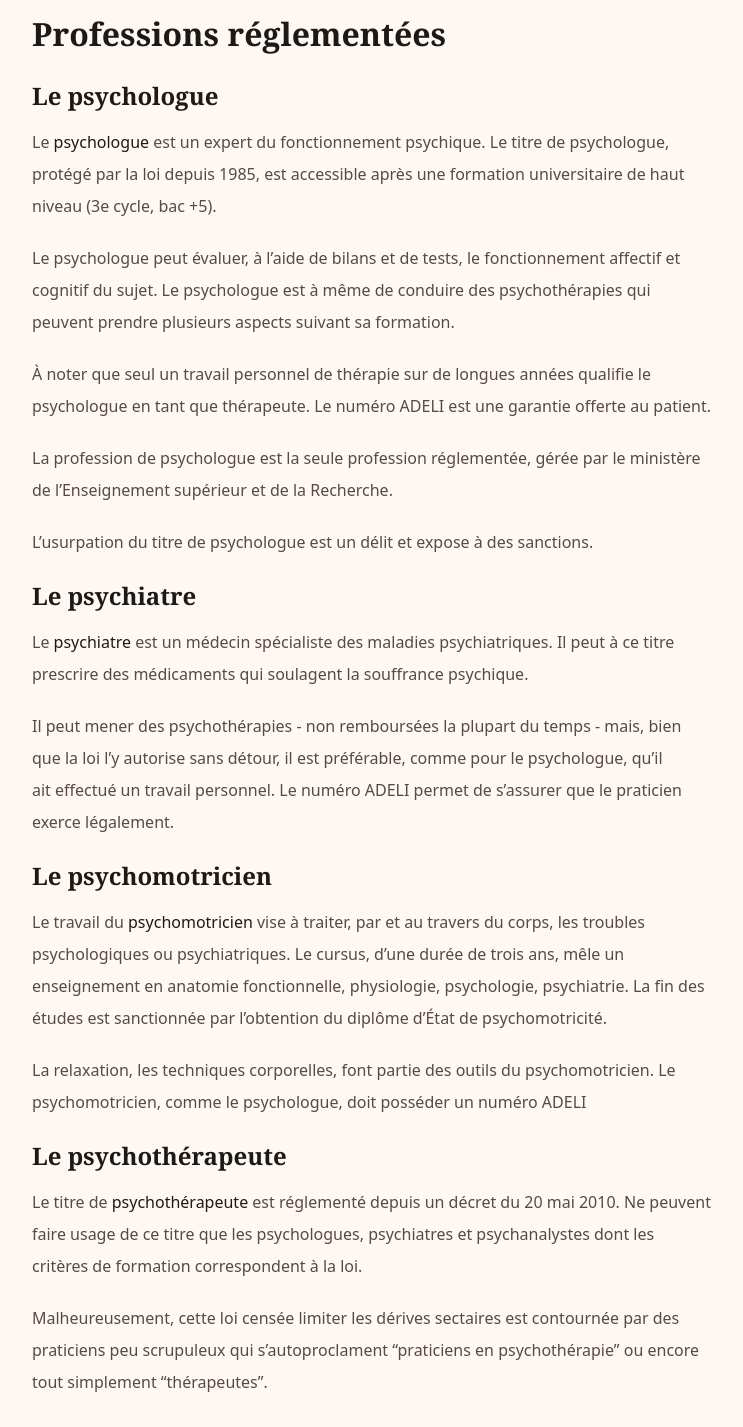
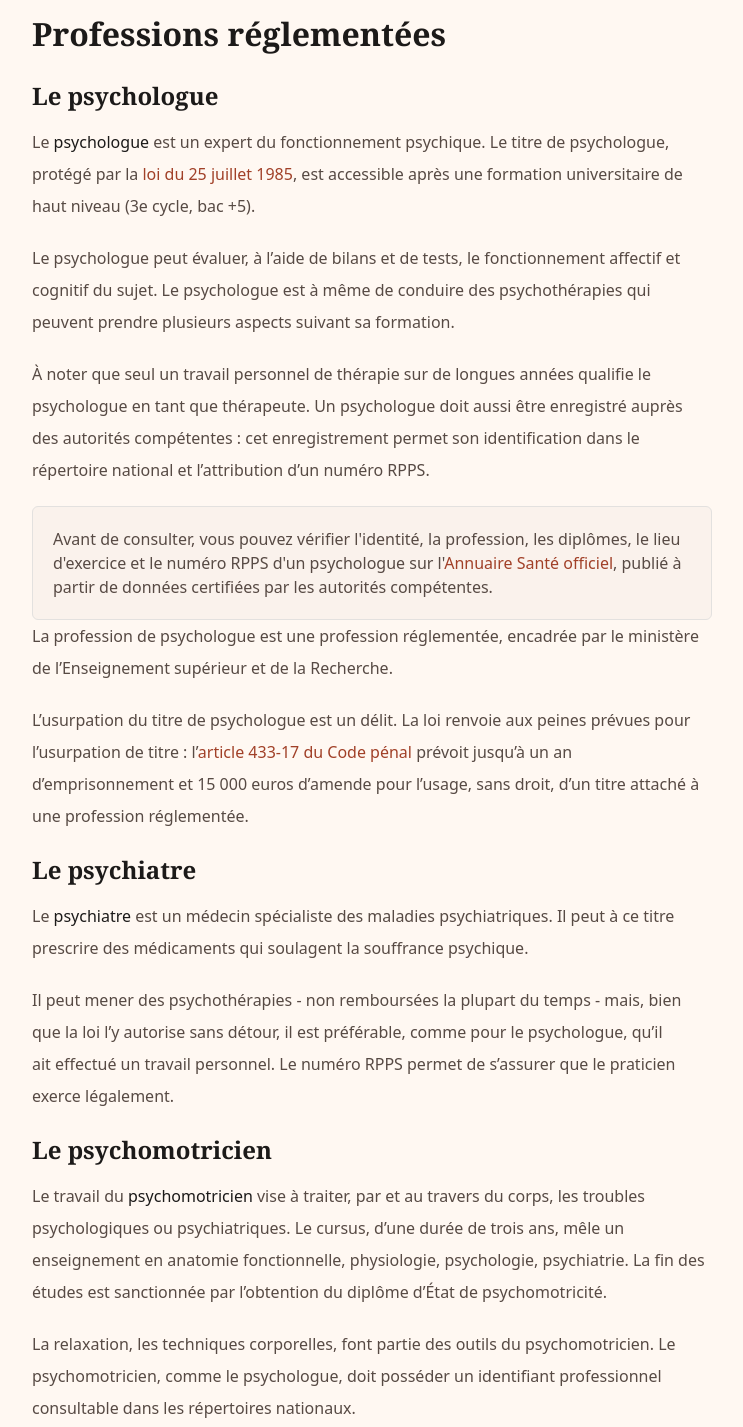
Before and after one commit to nicodev3/nicolas-devaux-psychologue.fr, an Astro site: page /blog/choisir-son-psy in a window 1280 px wide. Shown: the part 920-2347 px from the top of the page, without its empty margins (268-1011 px from the left). Built offline with nearby package versions, Linux system fonts and the light colour scheme; Astro itself is replaced by a stand-in of ours; no server answers.

Commit message:
Highlight RPPS verification in choosing-your-psy article

```diff
--- a/src/content/blog/choisir-son-psy.md
+++ b/src/content/blog/choisir-son-psy.md
@@ -11,33 +11,37 @@ Psy… Voilà un drôle de mot passé dans le langage courant ! Mais qui est vra
 
 ### Le psychologue
 
-Le **psychologue** est un expert du fonctionnement psychique. Le titre de psychologue, protégé par la loi depuis 1985, est accessible après une formation universitaire de haut niveau (3e cycle, bac +5).
+Le **psychologue** est un expert du fonctionnement psychique. Le titre de psychologue, protégé par la [loi du 25 juillet 1985](https://www.legifrance.gouv.fr/loda/id/LEGISCTA000006127022), est accessible après une formation universitaire de haut niveau (3e cycle, bac +5).
 
 Le psychologue peut évaluer, à l'aide de bilans et de tests, le fonctionnement affectif et cognitif du sujet. Le psychologue est à même de conduire des psychothérapies qui peuvent prendre plusieurs aspects suivant sa formation.
 
-À noter que seul un travail personnel de thérapie sur de longues années qualifie le psychologue en tant que thérapeute. Le numéro ADELI est une garantie offerte au patient.
+À noter que seul un travail personnel de thérapie sur de longues années qualifie le psychologue en tant que thérapeute. Un psychologue doit aussi être enregistré auprès des autorités compétentes : cet enregistrement permet son identification dans le répertoire national et l'attribution d'un numéro RPPS.
 
-La profession de psychologue est la seule profession réglementée, gérée par le ministère de l'Enseignement supérieur et de la Recherche.
+<aside class="alert-box" aria-label="Vérifier le numéro RPPS">
+  Avant de consulter, vous pouvez vérifier l'identité, la profession, les diplômes, le lieu d'exercice et le numéro RPPS d'un psychologue sur l'<a href="https://annuaire.sante.fr/">Annuaire Santé officiel</a>, publié à partir de données certifiées par les autorités compétentes.
+</aside>
 
-L'usurpation du titre de psychologue est un délit et expose à des sanctions.
+La profession de psychologue est une profession réglementée, encadrée par le ministère de l'Enseignement supérieur et de la Recherche.
+
+L'usurpation du titre de psychologue est un délit. La loi renvoie aux peines prévues pour l'usurpation de titre : l'[article 433-17 du Code pénal](https://www.legifrance.gouv.fr/codes/id/LEGISCTA000006165374/) prévoit jusqu'à un an d'emprisonnement et 15 000 euros d'amende pour l'usage, sans droit, d'un titre attaché à une profession réglementée.
 
 ### Le psychiatre
 
 Le **psychiatre** est un médecin spécialiste des maladies psychiatriques. Il peut à ce titre prescrire des médicaments qui soulagent la souffrance psychique.
 
-Il peut mener des psychothérapies - non remboursées la plupart du temps - mais, bien que la loi l'y autorise sans détour, il est préférable, comme pour le psychologue, qu'il ait effectué un travail personnel. Le numéro ADELI permet de s'assurer que le praticien exerce légalement.
+Il peut mener des psychothérapies - non remboursées la plupart du temps - mais, bien que la loi l'y autorise sans détour, il est préférable, comme pour le psychologue, qu'il ait effectué un travail personnel. Le numéro RPPS permet de s'assurer que le praticien exerce légalement.
 
 ### Le psychomotricien
 
 Le travail du **psychomotricien** vise à traiter, par et au travers du corps, les troubles psychologiques ou psychiatriques. Le cursus, d'une durée de trois ans, mêle un enseignement en anatomie fonctionnelle, physiologie, psychologie, psychiatrie. La fin des études est sanctionnée par l'obtention du diplôme d'État de psychomotricité.
 
-La relaxation, les techniques corporelles, font partie des outils du psychomotricien. Le psychomotricien, comme le psychologue, doit posséder un numéro ADELI
+La relaxation, les techniques corporelles, font partie des outils du psychomotricien. Le psychomotricien, comme le psychologue, doit posséder un identifiant professionnel consultable dans les répertoires nationaux.
 
 ### Le psychothérapeute
 
-Le titre de **psychothérapeute** est réglementé depuis un décret du 20 mai 2010. Ne peuvent faire usage de ce titre que les psychologues, psychiatres et psychanalystes dont les critères de formation correspondent à la loi.
+Le titre de **psychothérapeute** est réglementé depuis le [décret du 20 mai 2010](https://www.legifrance.gouv.fr/jorf/id/JORFTEXT000022244482/). Ne peuvent faire usage de ce titre que les professionnels dont les critères de formation correspondent à la loi et qui sont inscrits sur la liste prévue à cet effet ; cette inscription doit être réalisée avant toute utilisation du titre de psychothérapeute.
 
-Malheureusement, cette loi censée limiter les dérives sectaires est contournée par des praticiens peu scrupuleux qui s'autoproclament "praticiens en psychothérapie" ou encore tout simplement "thérapeutes".
+Malheureusement, cette loi censée limiter les dérives sectaires est parfois contournée par des praticiens peu scrupuleux qui s'autoproclament "praticiens en psychothérapie" ou encore tout simplement "thérapeutes".
 
 Tous ne sont pas dangereux, mais ces activités non encadrées prodiguées pas des thérapeutes le plus souvent peu formés peuvent facilement dériver vers des pratiques sectaires, voire franchement nocives.
 
```
